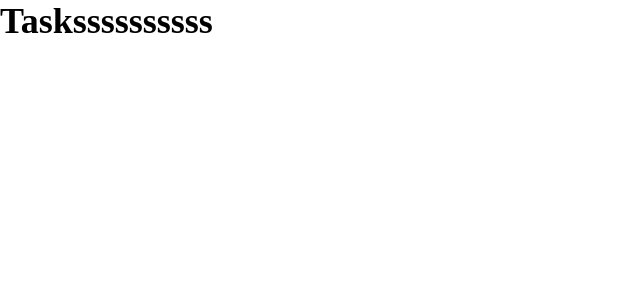
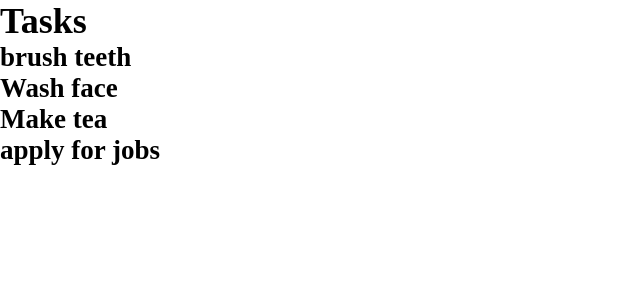
Before and after one commit to emmajphillips/reminders, a React (Create React App) app in the folder frontend/: page /tasks/today in a window 1280 px wide. Shown: the top 300 px of the page, without its empty margins (0-640 px from the left). Built offline with nearby package versions, Linux system fonts and the light colour scheme.

Commit message:
finished styling on home page, created tasks file in lib and started inital TasksToday page

```diff
--- a/frontend/src/components/common/Home.js
+++ b/frontend/src/components/common/Home.js
@@ -25,8 +25,8 @@ function Home() {
         <div className="form">
           <h1 className="heading">What would you like to accomplish today?</h1>
           <form onSubmit={handleSubmit} className={searchQuery ? 'active' : null}>
-            <input type="text" name="newTask" placeholder="" value={searchQuery} onChange={handleChange} />
-            <button type="submit" className={searchQuery ? 'active' : null}>add</button>
+            <input type="text" name="newTask" placeholder="Start typing..." value={searchQuery} onChange={handleChange} />
+            <button type="submit" className={searchQuery ? 'active' : 'hidden'}>add</button>
           </form>
         </div>
         <Link to="tasks/today">Go to my tasks page</Link>
--- a/frontend/src/components/tasks/TasksToday.js
+++ b/frontend/src/components/tasks/TasksToday.js
@@ -1,8 +1,21 @@
 import React from 'react'
+
+import PageContainer from '../common/PageContainer'
+
+import { tasks } from '../../lib/tasks'
 
 function TasksToday () {
   return (
-    <h1>Taskssssssssss</h1>
+    <>
+      <h1>Tasks</h1>
+      <PageContainer>
+        {tasks.map(task => (
+          <div key={task.id}>
+            <h2>{task.name}</h2>
+          </div>
+        ))}
+      </PageContainer>
+    </>
   )
 }
 
--- /dev/null
+++ b/frontend/src/lib/tasks.js
@@ -0,0 +1,31 @@
+
+export const tasks = [
+  {
+    id: 1,
+    name: 'brush teeth',
+    completed: false,
+    deadline: '29 July 2020',
+    notes: 'morning brush'
+  },
+  {
+    id: 2,
+    name: 'Wash face',
+    completed: false,
+    deadline: '29 July 2020',
+    notes: null
+  },
+  {
+    id: 3,
+    name: 'Make tea',
+    completed: true,
+    deadline: '29 July 2020',
+    notes: 'first cup of the day!'
+  },
+  {
+    id: 4,
+    name: 'apply for jobs',
+    completed: false,
+    deadline: '29 July 2020',
+    notes: null
+  }
+]
--- a/frontend/src/styles/main.scss
+++ b/frontend/src/styles/main.scss
@@ -10,6 +10,7 @@ html {
 section.hero {
   min-height: 100vh;
   height: 100%;
+  background-color: #d5e8eb;
   div.container {
     display: flex;
     flex-direction: column;
@@ -38,6 +39,7 @@ section.hero {
         }
         input {
           padding-left: 0.5em;
+          background-color: inherit;
           border: none;
           font-family: "Times New Roman", Times, serif;
           font-size: 1.25rem;
@@ -45,27 +47,30 @@ section.hero {
             outline: none;
           }
         }
-        button {
+        button.active {
           margin-bottom: 0.25em;
           padding: 5px 15px;
-          background-color: #efefef;
-          border: 1px solid #efefef;
-          border-radius: 16px;
+          background-color: #a8fac6;
+          border-top: 4px solid #eff7ea;
+          border-right: 4px solid #36f365;
+          border-bottom: 4px solid #36f365;
+          border-left: 4px solid #95f0f7;
+          font-weight: 600;
+          border-radius: 6px;
           font-family: "Times New Roman", Times, serif;
           font-size: 1em;
-          color: #777;
+          color: #000;
+          transition: 0.1s ease-out;
         }
-        button.active {
-          background-color: #ffaacc;
-          border: 1px solid #000;
-          font-weight: 600;
-          color: #000;
+        button.hidden {
+          visibility: hidden;
+          transition: 0.1s linear;
         }
       }
-      // form.active {
-      //   border: none;
-      //   border-bottom: 3px solid #ff88dd;
-      // }
+      form.active {
+        border: none;
+        border-bottom: 3px solid #444;
+      }
     }
     a {
       margin: 1.5rem 0;
@@ -75,7 +80,6 @@ section.hero {
       border-right: 4px solid #ff88dd;
       border-bottom: 4px solid #ff88dd;
       border-left: 4px solid #ffaa77;
-      box-shadow: 0 2px 2px #d8d7d7, 2px 0 2px #d8d7d7, 0 -2px 2px #fff, -2px 0 2px #fff;
       border-radius: 6px;
       text-decoration: none;
       font-weight: 600;
```
